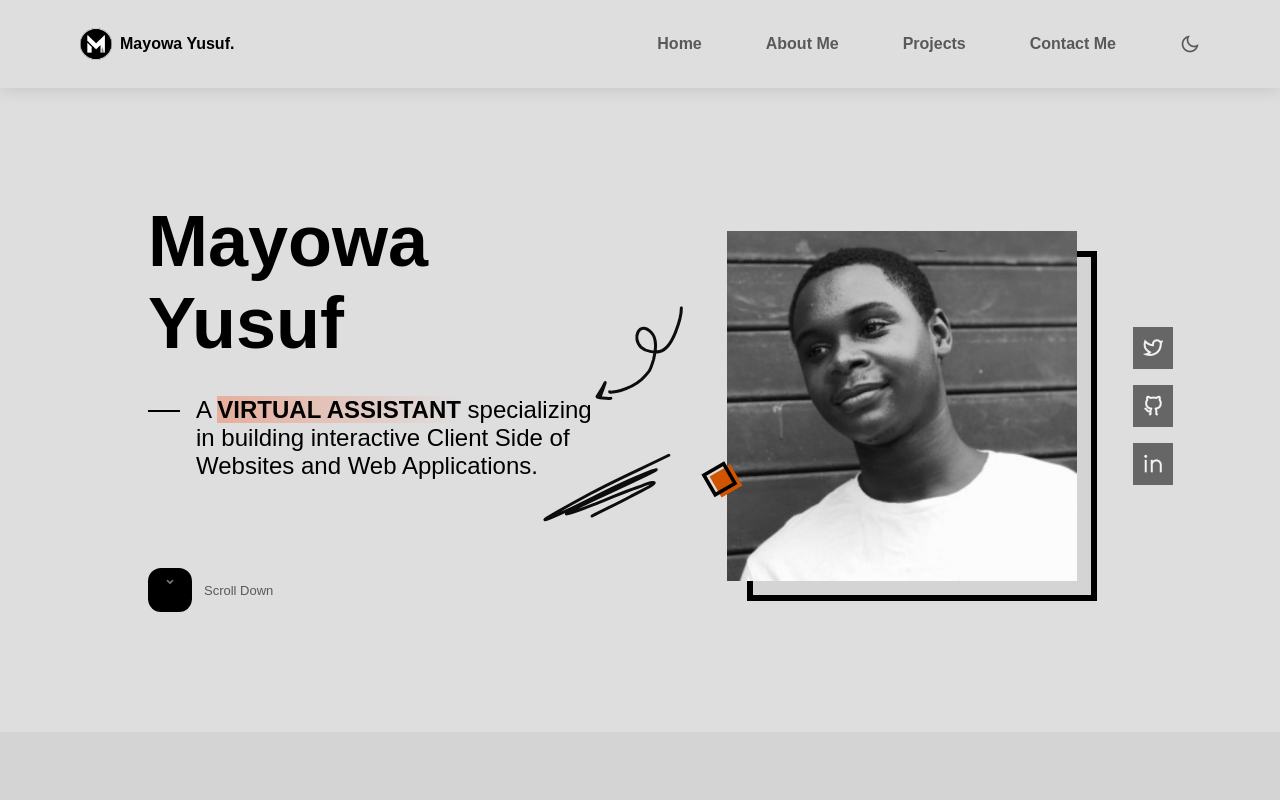
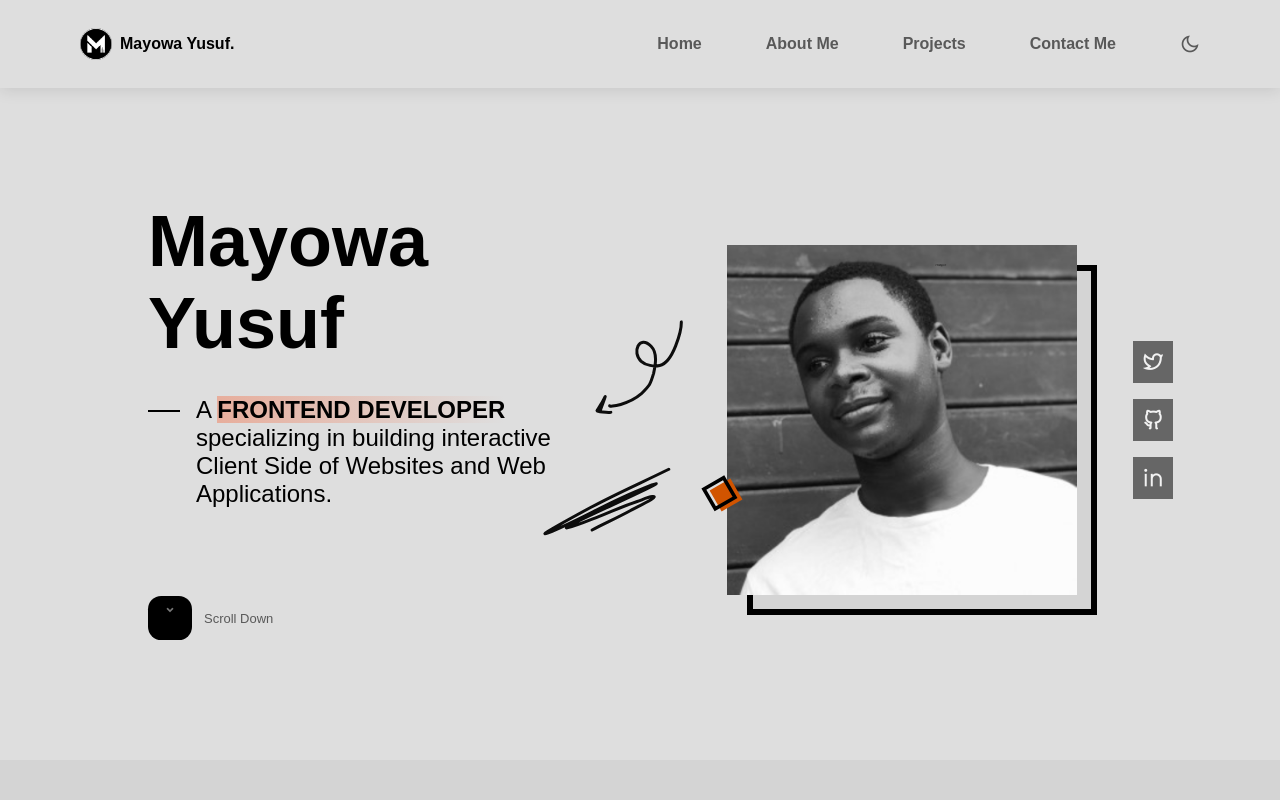
Before and after one commit to Sfmayowa/Portfolio, a plain HTML site: page index.html in a window 1280 px wide. Shown: the top 800 px of the page. Drawn offline with nearby package versions, Linux system fonts and the light colour scheme; a web font is replaced by a local one.

Commit message:
Update index.html

```diff
--- a/index.html
+++ b/index.html
@@ -125,7 +125,7 @@
 
           <div class="home__info">
             <p class="home__description">
-              A <b>VIRTUAL ASSISTANT</b> specializing in building interactive
+              A <b>FRONTEND DEVELOPER</b> specializing in building interactive
               Client Side of Websites and Web Applications.
             </p>
 
```
